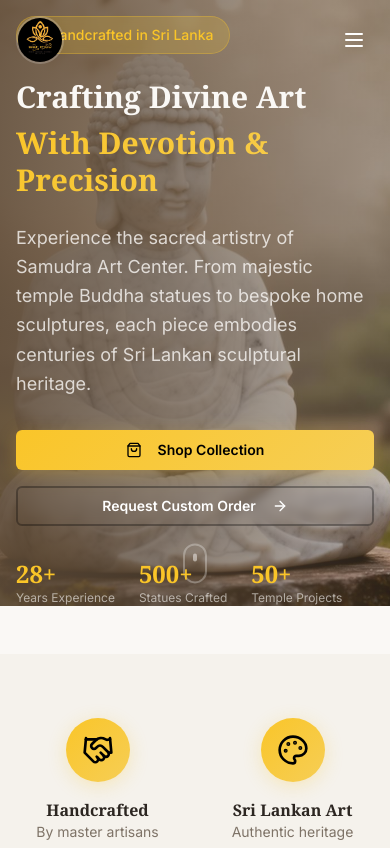
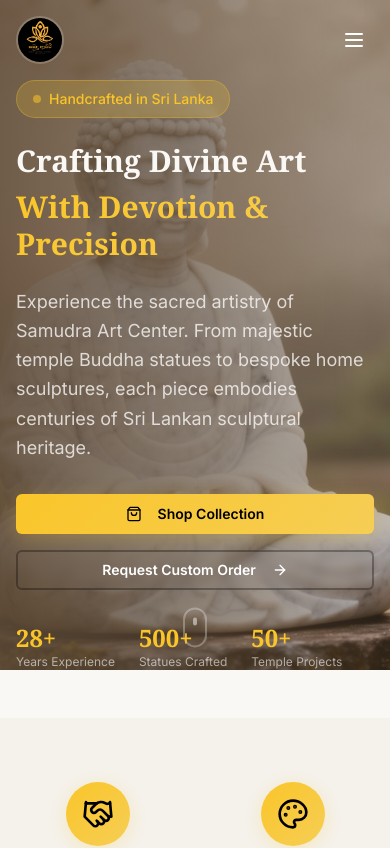
Before and after one commit to chamodya-hirusha/Samudra_e-com, a Next.js app: page / in a window 390 px wide. Shown: the top 848 px of the page. Built offline with nearby package versions, Linux system fonts and the light colour scheme.

Commit message:
fix home mobile responsive error fix it

```diff
--- a/src/components/home/HeroSection.tsx
+++ b/src/components/home/HeroSection.tsx
@@ -29,7 +29,7 @@
             animate={{ opacity: 1, y: 0 }}
             transition={{ duration: 0.8 }}
           >
-            <span className="inline-flex items-center gap-2 px-4 py-2 mt-20 rounded-full bg-primary/20 text-primary text-sm font-medium mt-4 md:mt-0 mb-6 backdrop-blur-sm border border-primary/30">
+            <span className="inline-flex items-center gap-2 px-4 py-2 mt-20 rounded-full bg-primary/20 text-primary text-sm font-medium md:mt-0 mb-6 backdrop-blur-sm border border-primary/30">
               <span className="w-2 h-2 rounded-full bg-primary animate-pulse" />
               Handcrafted in Sri Lanka
             </span>
--- a/src/components/layout/Header.tsx
+++ b/src/components/layout/Header.tsx
@@ -123,7 +123,7 @@
                   <Phone className="w-4 h-4" />
                   072 289 0068
                 </a>
-                <Button variant="outline" className="w-full border-white hover:bg-white/80 hover:text-black" asChild>
+                <Button  className="w-full bg-primary hover:bg-primary hover:text-black" asChild>
                   <Link href="/custom-order" onClick={() => setIsMenuOpen(false)}>Request Quote</Link>
                 </Button>
               </div>
```
